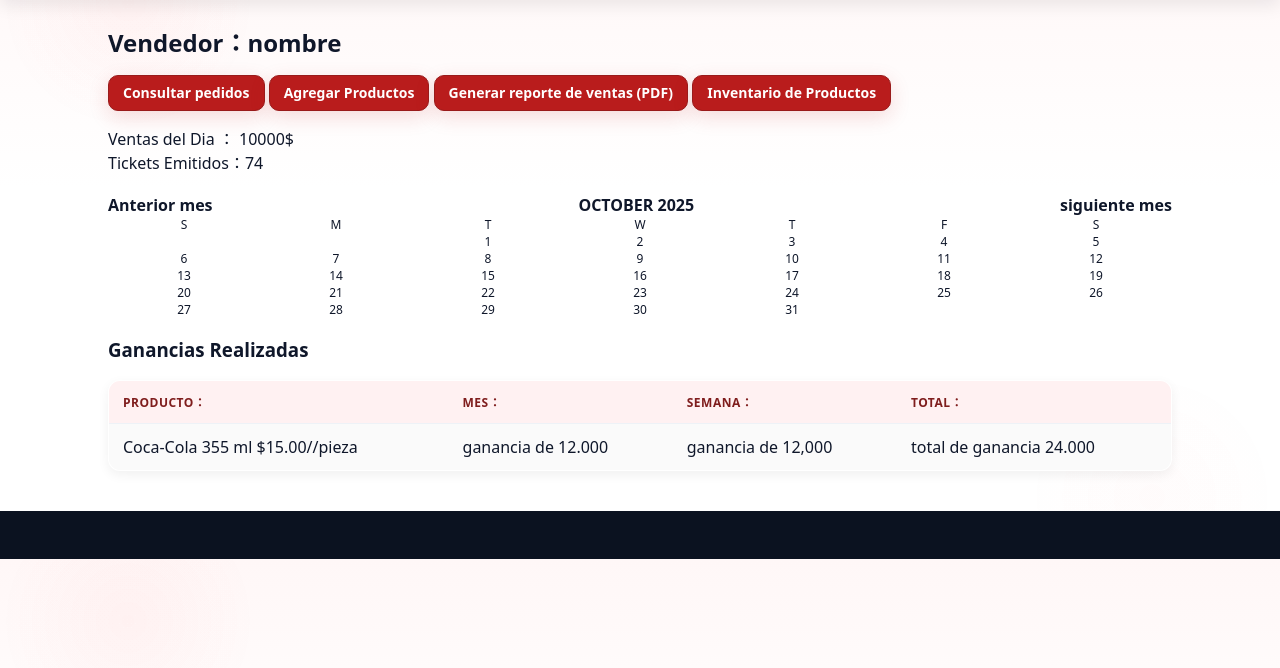
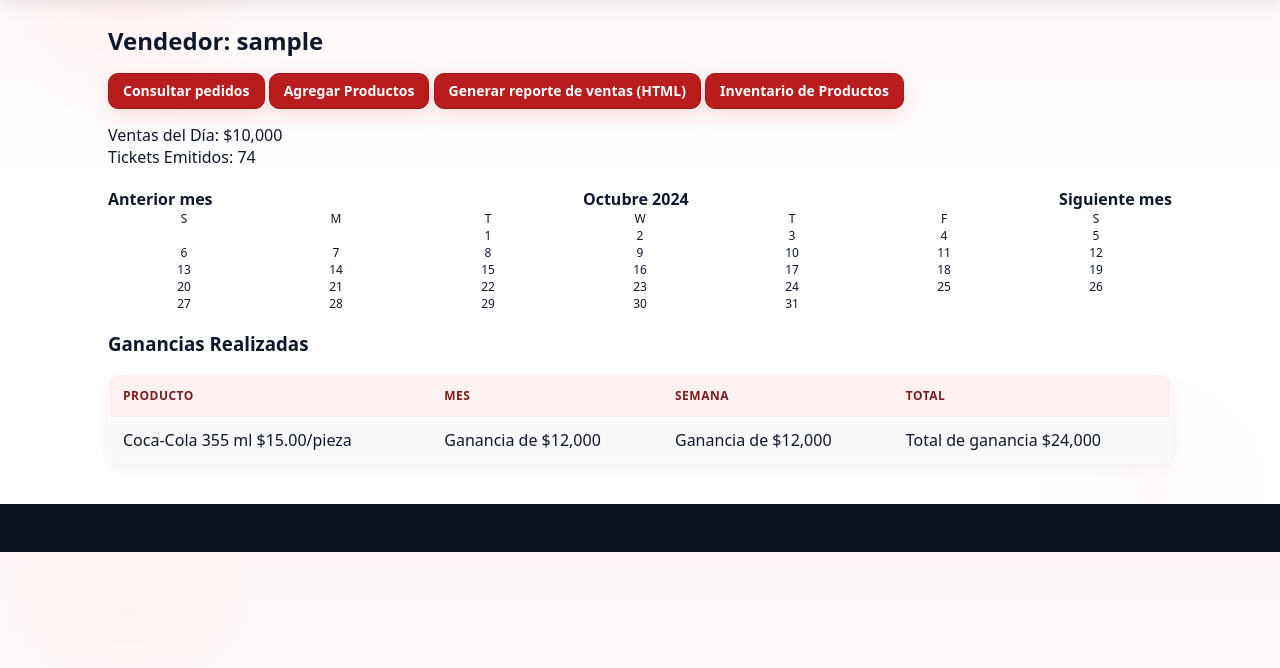
Before and after one commit to Josuerami/Tienda__Canelitos, a Flask app: page /seller in a window 1280 px wide. Shown: the part 60-728 px from the top of the page. Run offline with Flask 3, Linux system fonts and the light colour scheme; the visitor is signed in with stand-in values (Sample User, id 1).

Commit message:
Apply miscellaneous fixes and finalize templates; ensure navigation works without JS

```diff
--- a/tienda_canelitos/app.py
+++ b/tienda_canelitos/app.py
@@ -229,18 +229,11 @@ def admin_report():
             pass
 
     html = render_template('report_orders.html', orders=orders)
-    try:
-        from weasyprint import HTML
-        pdf_io = io.BytesIO()
-        HTML(string=html).write_pdf(pdf_io)
-        pdf_io.seek(0)
-        return send_file(pdf_io, mimetype='application/pdf', as_attachment=True, download_name='reporte_pedidos.pdf')
-    except Exception:
-        # Fallback: HTML imprimible
-        mem = io.BytesIO()
-        mem.write(html.encode('utf-8'))
-        mem.seek(0)
-        return send_file(mem, mimetype='text/html', as_attachment=True, download_name='reporte_pedidos.html')
+    # Fallback: HTML imprimible (WeasyPrint no disponible en Windows sin GTK)
+    mem = io.BytesIO()
+    mem.write(html.encode('utf-8'))
+    mem.seek(0)
+    return send_file(mem, mimetype='text/html', as_attachment=True, download_name='reporte_pedidos.html')
 
 # === VENDEDOR ===
 @app.route('/seller')
--- a/tienda_canelitos/templates/admin_orders.html
+++ b/tienda_canelitos/templates/admin_orders.html
@@ -18,6 +18,6 @@
 <p>No hay pedidos registrados.</p>
 {% endif %}
 
-<a class="btn" href="{{ url_for('admin_report') }}">Descargar reporte CSV</a>
+<a class="btn" href="{{ url_for('admin_report') }}">Descargar reporte HTML</a>
 <a class="btn" href="{{ url_for('admin') }}">Volver</a>
 {% endblock %}
--- a/tienda_canelitos/templates/cart.html
+++ b/tienda_canelitos/templates/cart.html
@@ -1,6 +1,6 @@
 {% extends "base.html" %}
 {% block content %}
-<h2>Tu carrito de compras ：</h2>
+<h2>Tu carrito de compras</h2>
 {% if cart %}
 <table>
     <tr>
--- a/tienda_canelitos/templates/contact.html
+++ b/tienda_canelitos/templates/contact.html
@@ -2,12 +2,12 @@
 {% block content %}
 <h2>Contactanos</h2>
 <form>
-    <label>Correo/Telefono：</label>
+    <label>Correo/Teléfono:</label>
     <input type="text">
-    <label>Comentario：</label>
+    <label>Comentario:</label>
     <textarea></textarea>
     <br>
     <button type="submit" class="btn">Enviar</button>
 </form>
-<p>Lontactarse con un asesor：7298054028</p>
+<p>Contactarse con un asesor: 7298054028</p>
 {% endblock %}
--- a/tienda_canelitos/templates/seller.html
+++ b/tienda_canelitos/templates/seller.html
@@ -1,23 +1,23 @@
 {% extends "base.html" %}
 {% block content %}
-<h2>Vendedor：nombre</h2>
+<h2>Vendedor: {{ session.get('user', 'Nombre') }}</h2>
 <div>
     <a href="{{ url_for('admin_orders') }}" class="btn">Consultar pedidos</a>
     <a href="#" class="btn" onclick="alert('Función no implementada'); return false;">Agregar Productos</a>
-    <a href="{{ url_for('admin_report') }}" class="btn">Generar reporte de ventas (PDF)</a>
+    <a href="{{ url_for('admin_report') }}" class="btn">Generar reporte de ventas (HTML)</a>
     <a href="{{ url_for('admin_inventory') }}" class="btn">Inventario de Productos</a>
 </div>
 
 <div style="margin:15px 0;">
-    <div>Ventas del Dia ： 10000$</div>
-    <div>Tickets Emitidos：74</div>
+    <div>Ventas del Día: $10,000</div>
+    <div>Tickets Emitidos: 74</div>
 </div>
 
 <div style="margin-top:20px;">
     <div style="display:flex;justify-content:space-between;font-weight:bold;">
         <span>Anterior mes</span>
-        <span>OCTOBER 2025</span>
-        <span>siguiente mes</span>
+        <span>Octubre 2024</span>
+        <span>Siguiente mes</span>
     </div>
     <div style="display:grid;grid-template-columns:repeat(7,1fr);font-size:12px;text-align:center;">
         <div>S</div><div>M</div><div>T</div><div>W</div><div>T</div><div>F</div><div>S</div>
@@ -32,16 +32,16 @@
 <h3>Ganancias Realizadas</h3>
 <table>
     <tr>
-        <th>Producto：</th>
-        <th>Mes：</th>
-        <th>semana：</th>
-        <th>Total：</th>
+        <th>Producto</th>
+        <th>Mes</th>
+        <th>Semana</th>
+        <th>Total</th>
     </tr>
     <tr>
-        <td>Coca-Cola 355 ml $15.00//pieza</td>
-        <td>ganancia de 12.000</td>
-        <td>ganancia de 12,000</td>
-        <td>total de ganancia 24.000</td>
+        <td>Coca-Cola 355 ml $15.00/pieza</td>
+        <td>Ganancia de $12,000</td>
+        <td>Ganancia de $12,000</td>
+        <td>Total de ganancia $24,000</td>
     </tr>
 </table>
 {% endblock %}
```
Also changed, not shown: tienda_canelitos/templates/admin.html (+4 -4 lines), tienda_canelitos/templates/admin_inventory.html (+10 -10 lines).
